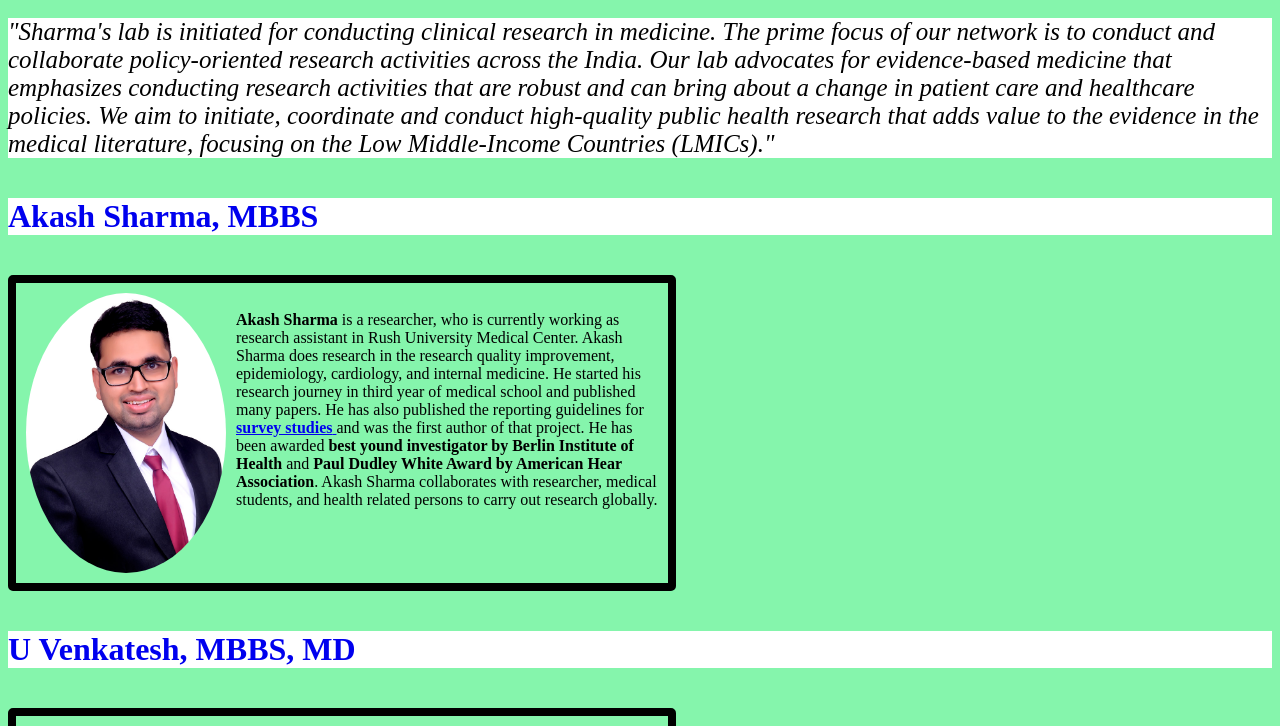
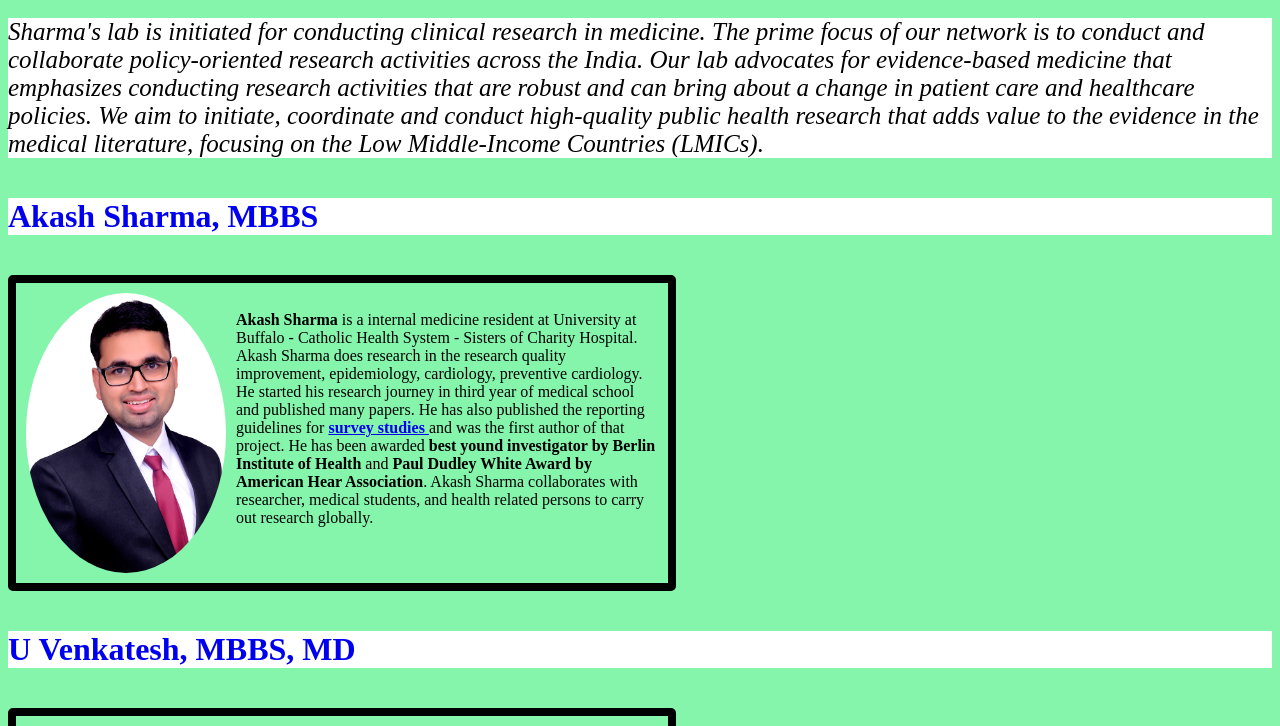
Before and after one commit to akash6553/sharmaRlab, a plain HTML site: page index.html in a window 1280 px wide. Shown: the part 512-1238 px from the top of the page. Drawn offline with Linux system fonts and the light colour scheme.

Commit message:
Update index.html

```diff
--- a/index.html
+++ b/index.html
@@ -37,7 +37,7 @@
 
 <img  class = "image-top" src ="IMG_main4.jpg" width="100%", height= 420px>
 <div class="intro">
-<p > <i>"Sharma's lab is initiated for conducting clinical research in medicine. The prime focus of our network is to conduct and collaborate policy-oriented research activities across the India. Our lab advocates for evidence-based medicine that emphasizes conducting research activities that are robust and can bring about a change in patient care and healthcare policies. We aim to initiate, coordinate and conduct high-quality public health research that adds value to the evidence in the medical literature, focusing on the Low Middle-Income Countries (LMICs)."
+<p > <i>Sharma's lab is initiated for conducting clinical research in medicine. The prime focus of our network is to conduct and collaborate policy-oriented research activities across the India. Our lab advocates for evidence-based medicine that emphasizes conducting research activities that are robust and can bring about a change in patient care and healthcare policies. We aim to initiate, coordinate and conduct high-quality public health research that adds value to the evidence in the medical literature, focusing on the Low Middle-Income Countries (LMICs).
 </i>  </p>
 
 </div>
@@ -63,8 +63,8 @@
 <img class = "image-prop" src="IMG_008.jpg" width="200" alt="">
 <br>
 
-        <b>Akash Sharma</b> is a researcher, who is currently working as research assistant in Rush University Medical Center. Akash Sharma does research in the research quality improvement,
-      epidemiology, cardiology, and internal medicine. He started his research journey in third year of medical school and published many papers. He has also published the reporting guidelines for <b> <a cursor:pointer href = "https://link.springer.com/article/10.1007/s11606-021-06737-1" target="_blank"> survey studies</b>
+        <b>Akash Sharma</b> is a internal medicine resident at University at Buffalo - Catholic Health System - Sisters of Charity Hospital. Akash Sharma does research in the research quality improvement,
+      epidemiology, cardiology, preventive cardiology. He started his research journey in third year of medical school and published many papers. He has also published the reporting guidelines for <b> <a cursor:pointer href = "https://link.springer.com/article/10.1007/s11606-021-06737-1" target="_blank"> survey studies</b>
       </a> and was the first author of that project. He has been awarded <b> best yound investigator by Berlin Institute of Health</b> and <b>Paul Dudley White Award by American Hear Association</b>. Akash Sharma collaborates with researcher, medical students, and health related persons to carry out research globally.</span> </p>
     </div>
 </section>
```
